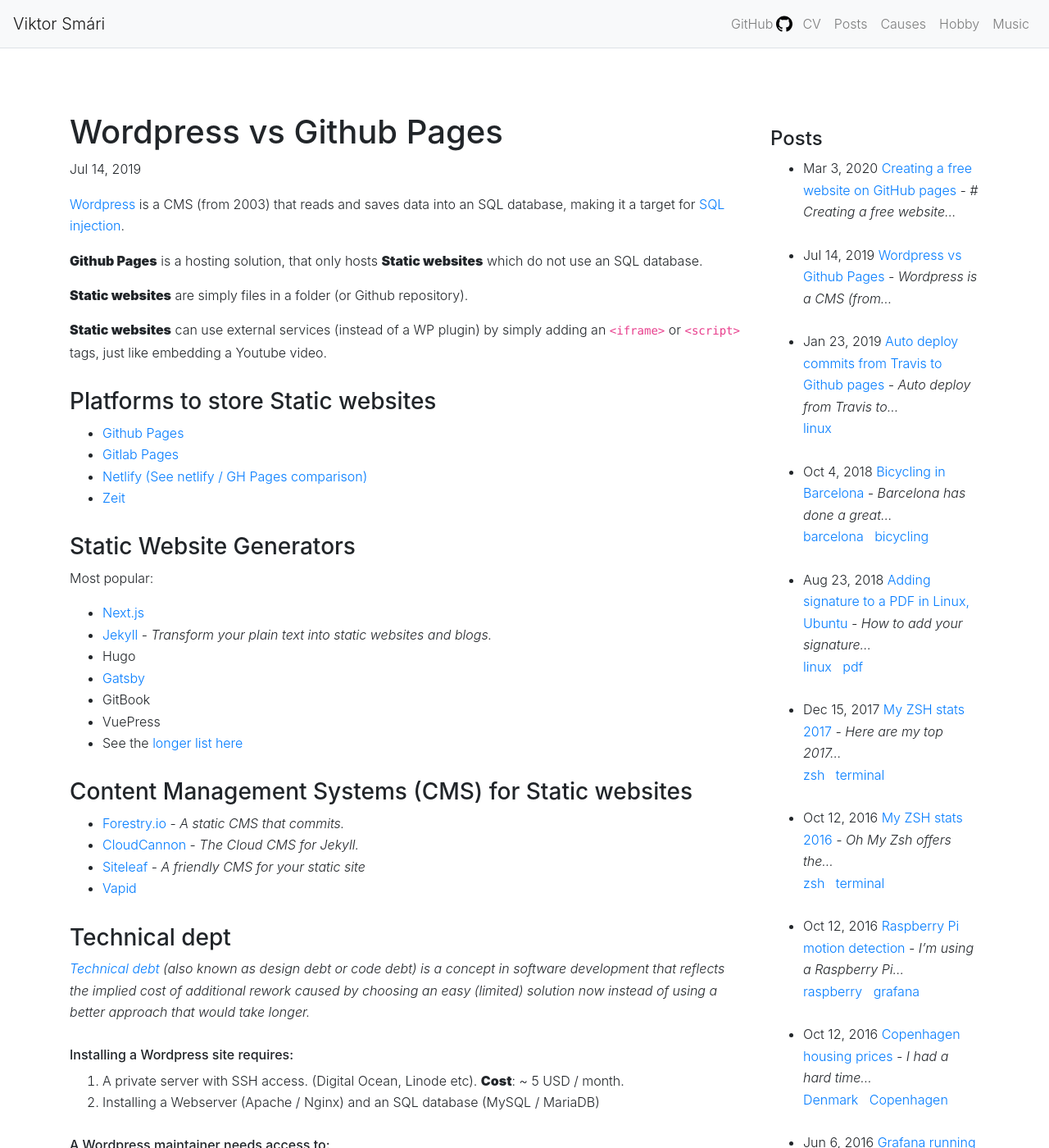
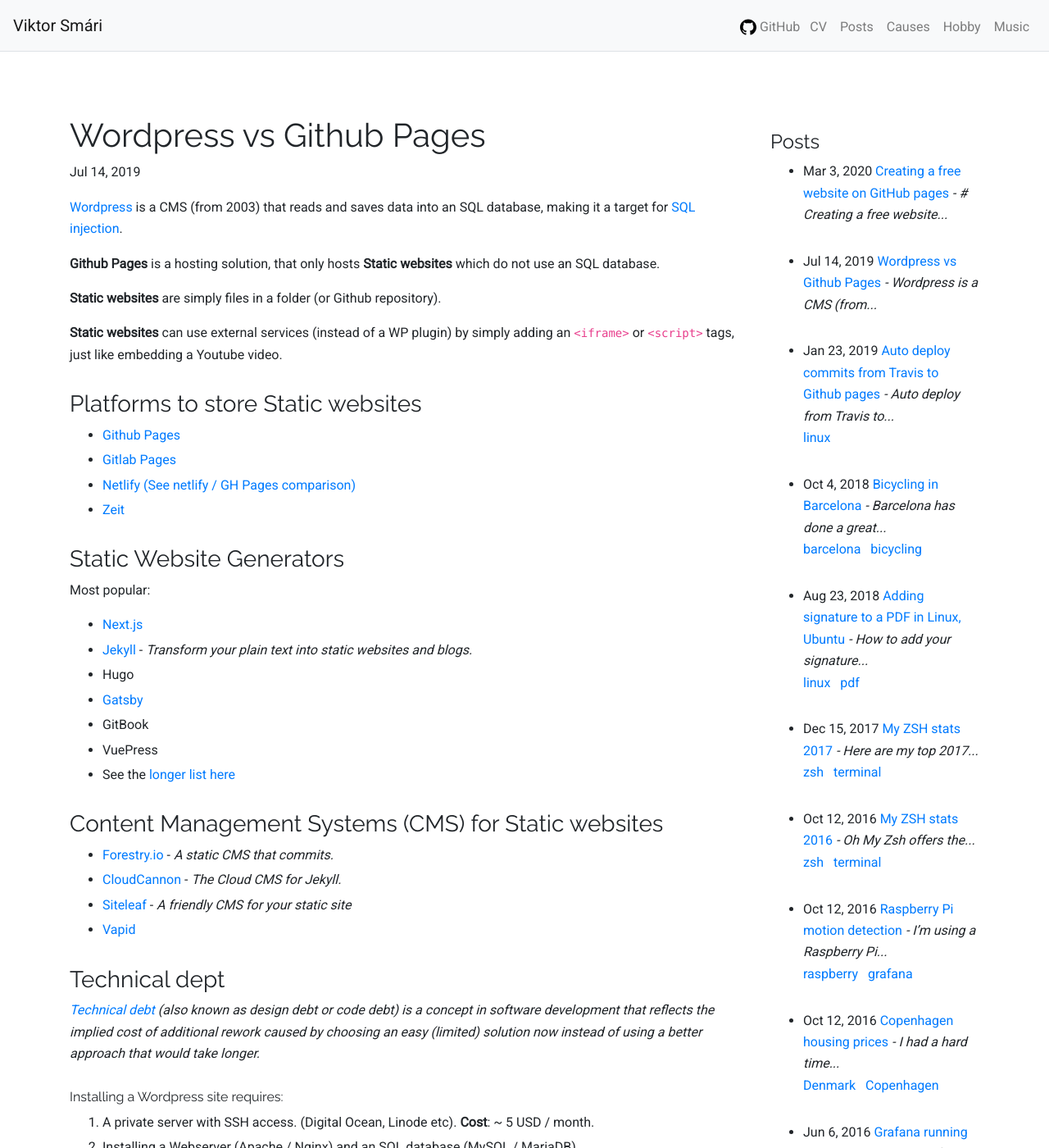
Before and after one commit to viktorsmari/viktorsmari.github.io, a Jekyll site: the page built from _posts/2019-07-14-github-pages-vs-wordpress.md, in a window 1280 px wide and 1400 px high. Shown: the whole window at 82% size. Built offline with Jekyll 4.4.1, drawn with Linux system fonts in a browser that asks for light colours; comment, search, counter and statistics services are not loaded.

Commit message:
Bootstrap 4.4.1 + font changes

```diff
--- a/_includes/head.html
+++ b/_includes/head.html
@@ -5,7 +5,8 @@
 
   {%- seo -%}
 
-  <link rel="stylesheet" href="https://stackpath.bootstrapcdn.com/bootstrap/4.1.3/css/bootstrap.min.css" integrity="sha384-MCw98/SFnGE8fJT3GXwEOngsV7Zt27NXFoaoApmYm81iuXoPkFOJwJ8ERdknLPMO" crossorigin="anonymous">
+  <link rel="stylesheet" href="https://stackpath.bootstrapcdn.com/bootstrap/4.4.1/css/bootstrap.min.css" integrity="sha384-Vkoo8x4CGsO3+Hhxv8T/Q5PaXtkKtu6ug5TOeNV6gBiFeWPGFN9MuhOf23Q9Ifjh" crossorigin="anonymous">
+
   <link rel="stylesheet" href="{{ "/assets/viktor.css" | relative_url }}">
   <link rel="stylesheet" href="{{ "/assets/syntax.css" | relative_url }}">
 
--- a/_includes/header.html
+++ b/_includes/header.html
@@ -16,8 +16,8 @@
 
       <li class="nav-item">
         <a class="nav-link d-flex mr-3" href="https://github.com/viktorsmari/viktorsmari.github.io/blob/master/{{page.path}}">
+            <img class="mx-1" src="{{ 'assets/github.svg' | relative_url }}" alt="GH logo" style="max-width:20px;"/>
             <span> GitHub </span>
-            <img class="ml-1" src="{{ 'assets/github.svg' | relative_url }}" alt="GH logo" style="max-width:20px;"/>
         </a>
       </li>
 
--- a/_layouts/default.html
+++ b/_layouts/default.html
@@ -13,9 +13,11 @@
 
     {%- include footer.html -%}
 
-    <script src="https://code.jquery.com/jquery-3.3.1.slim.min.js" integrity="sha384-q8i/X+965DzO0rT7abK41JStQIAqVgRVzpbzo5smXKp4YfRvH+8abtTE1Pi6jizo" crossorigin="anonymous"></script>
-    <script src="https://cdnjs.cloudflare.com/ajax/libs/popper.js/1.14.3/umd/popper.min.js" integrity="sha384-ZMP7rVo3mIykV+2+9J3UJ46jBk0WLaUAdn689aCwoqbBJiSnjAK/l8WvCWPIPm49" crossorigin="anonymous"></script>
-    <script src="https://stackpath.bootstrapcdn.com/bootstrap/4.1.3/js/bootstrap.min.js" integrity="sha384-ChfqqxuZUCnJSK3+MXmPNIyE6ZbWh2IMqE241rYiqJxyMiZ6OW/JmZQ5stwEULTy" crossorigin="anonymous"></script>
+    <!-- Bootstrap JS -->
+    <script src="https://code.jquery.com/jquery-3.4.1.slim.min.js" integrity="sha384-J6qa4849blE2+poT4WnyKhv5vZF5SrPo0iEjwBvKU7imGFAV0wwj1yYfoRSJoZ+n" crossorigin="anonymous"></script>
+    <script src="https://cdn.jsdelivr.net/npm/popper.js@1.16.0/dist/umd/popper.min.js" integrity="sha384-Q6E9RHvbIyZFJoft+2mJbHaEWldlvI9IOYy5n3zV9zzTtmI3UksdQRVvoxMfooAo" crossorigin="anonymous"></script>
+    <script src="https://stackpath.bootstrapcdn.com/bootstrap/4.4.1/js/bootstrap.min.js" integrity="sha384-wfSDF2E50Y2D1uUdj0O3uMBJnjuUD4Ih7YwaYd1iqfktj0Uod8GCExl3Og8ifwB6" crossorigin="anonymous"></script>
+
     <!-- Search -->
     <script src="https://unpkg.com/simple-jekyll-search@1.5.0/dest/simple-jekyll-search.min.js"></script>
     <script src="https://cdn.rawgit.com/christian-fei/Simple-Jekyll-Search/master/dest/simple-jekyll-search.min.js"></script>
--- a/assets/viktor.scss
+++ b/assets/viktor.scss
@@ -3,11 +3,12 @@
 
 //@import url('https://fonts.googleapis.com/css?family=Lato');
 @import url('https://fonts.googleapis.com/css?family=Raleway');
+@import url('https://fonts.googleapis.com/css?family=Roboto');
 
 html, body {
   font-size: 1em;
   line-height: 1.65em;
-//  font-family: 'Raleway', sans-serif;
+  font-family: 'Roboto', sans-serif;
   font-weight: 300;
 }
 
@@ -16,7 +17,12 @@
 }
 
 h1,h2,h3,h4,h5,h6{
+  font-family: 'Raleway', sans-serif;
   margin-top: 30px;
+}
+
+li{
+  margin-top: 4px;
 }
 
 .svg-icon{
```
